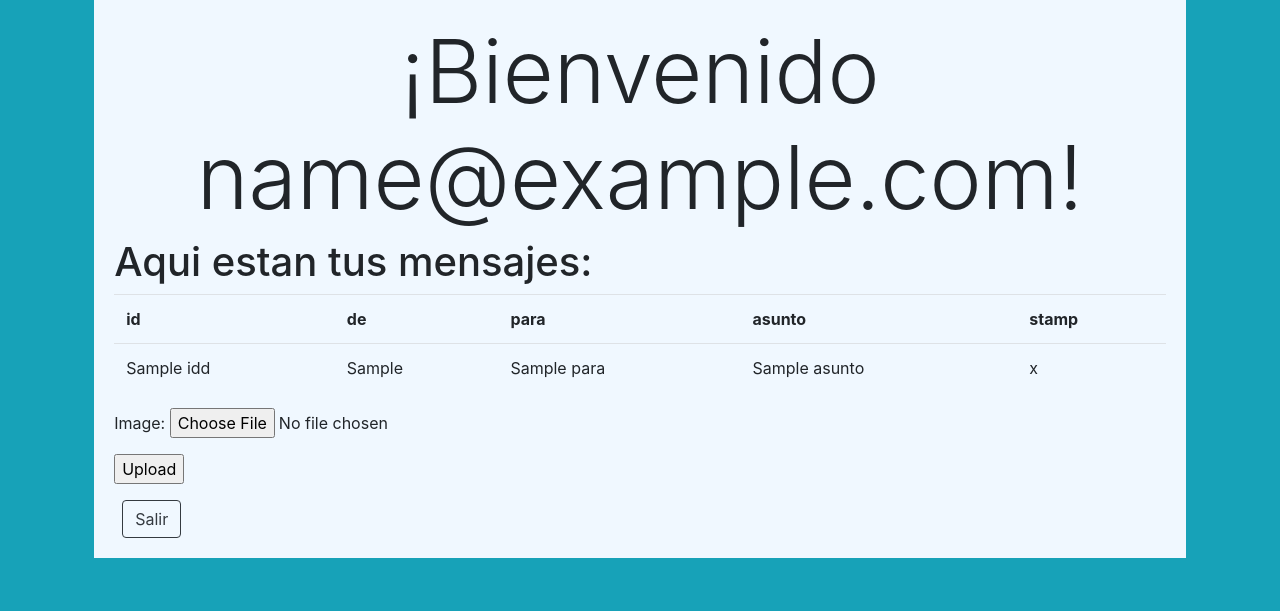
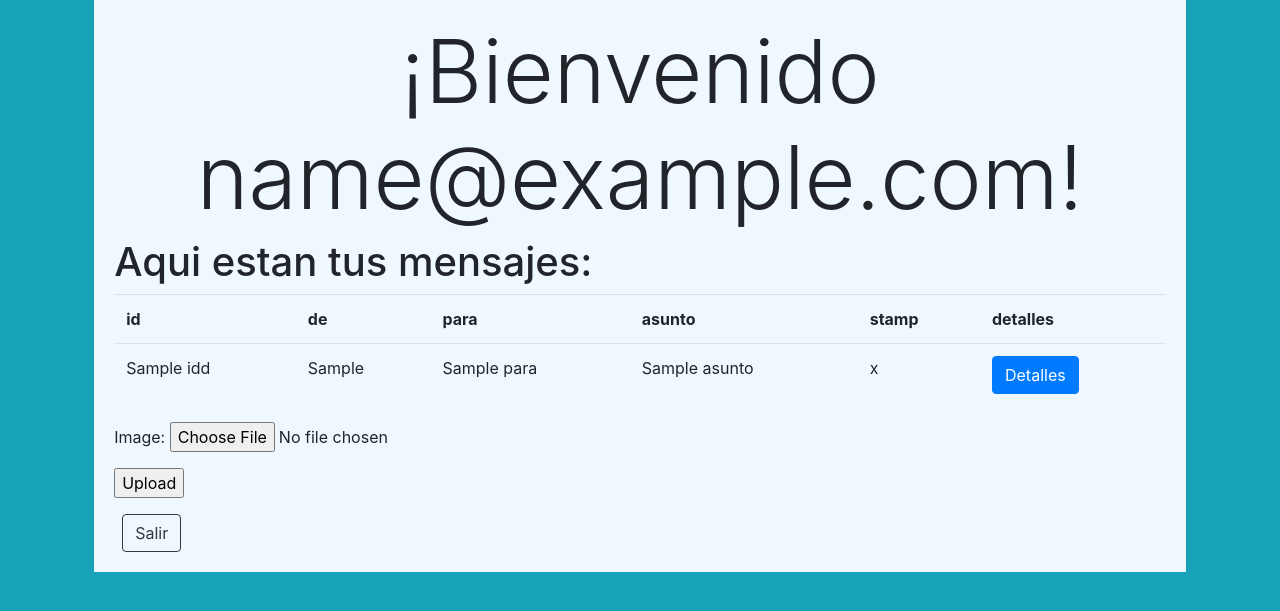
Before and after one commit to Pp-wveDev/ciente-final, a Node server app: template views/main.hbs in a window 1280 px wide. Shown: the part 50-661 px from the top of the page. Run offline with Node 20, Linux system fonts and the light colour scheme; the template is opened without the code that fills it: most values are stand-ins (such as "Sample title", 1, 10 or a date in 2020); some libraries are stand-ins or nearby versions.

Commit message:
Añadida sección de detalles

```diff
--- a/views/main.hbs
+++ b/views/main.hbs
@@ -7,6 +7,7 @@
         <th>para</th>
         <th>asunto</th>
         <th>stamp</th>
+        <th>detalles</th>
 <!--    <th>contenido</th>
         <th>adjunto</th> -->
     <tr>
@@ -17,6 +18,7 @@
         <td>{{cabecera.para}}</td>
         <td>{{cabecera.asunto}}</td>
         <td>{{cabecera.stamp}}</td>
+        <td><a class="btn btn-primary" href="/details/{{idd}}" >Detalles</a></td>
 <!--    <td>{{headers.contenido}}</td>
         <td>{{headers.adjunto}}</td> -->
     </tr>
```
